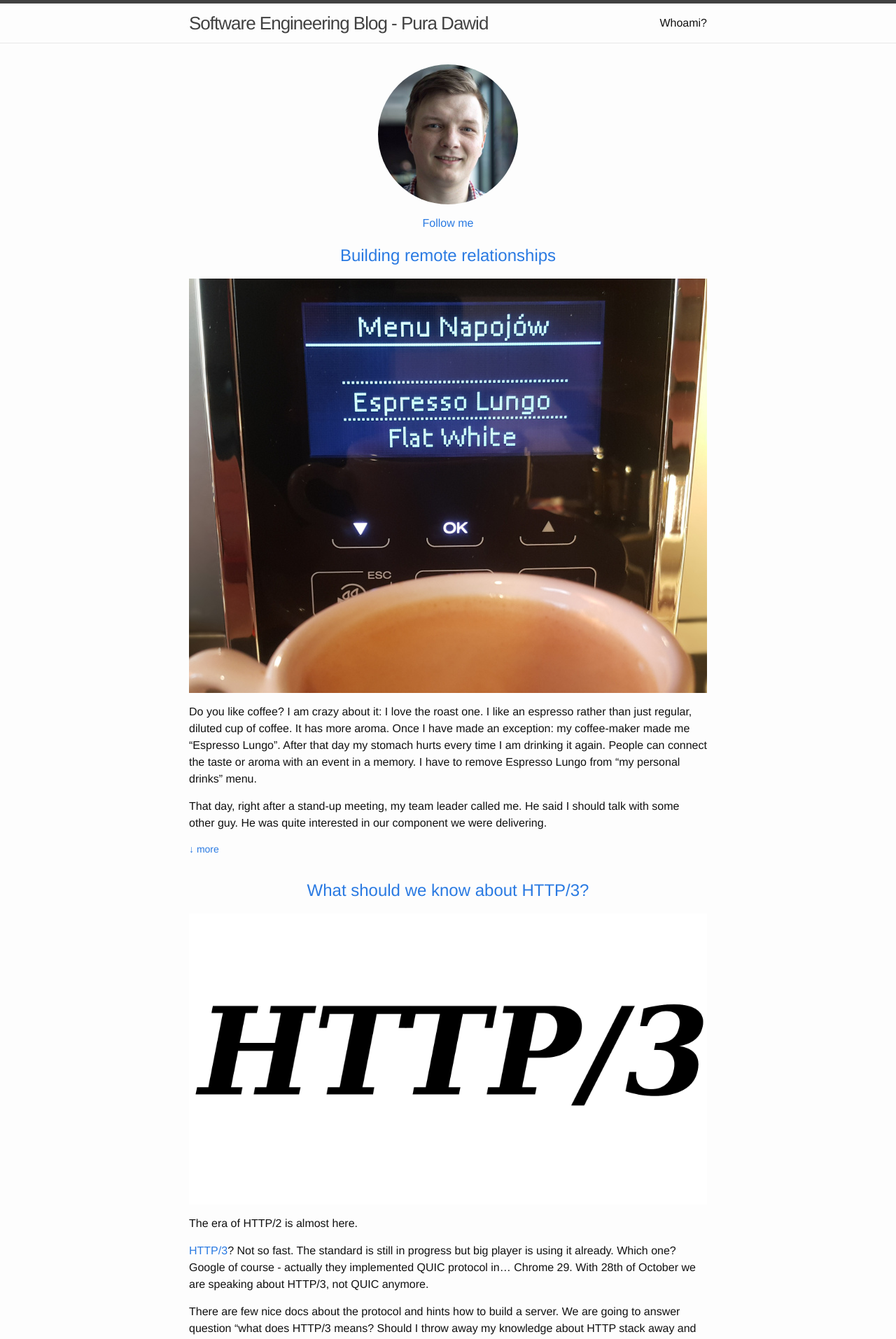
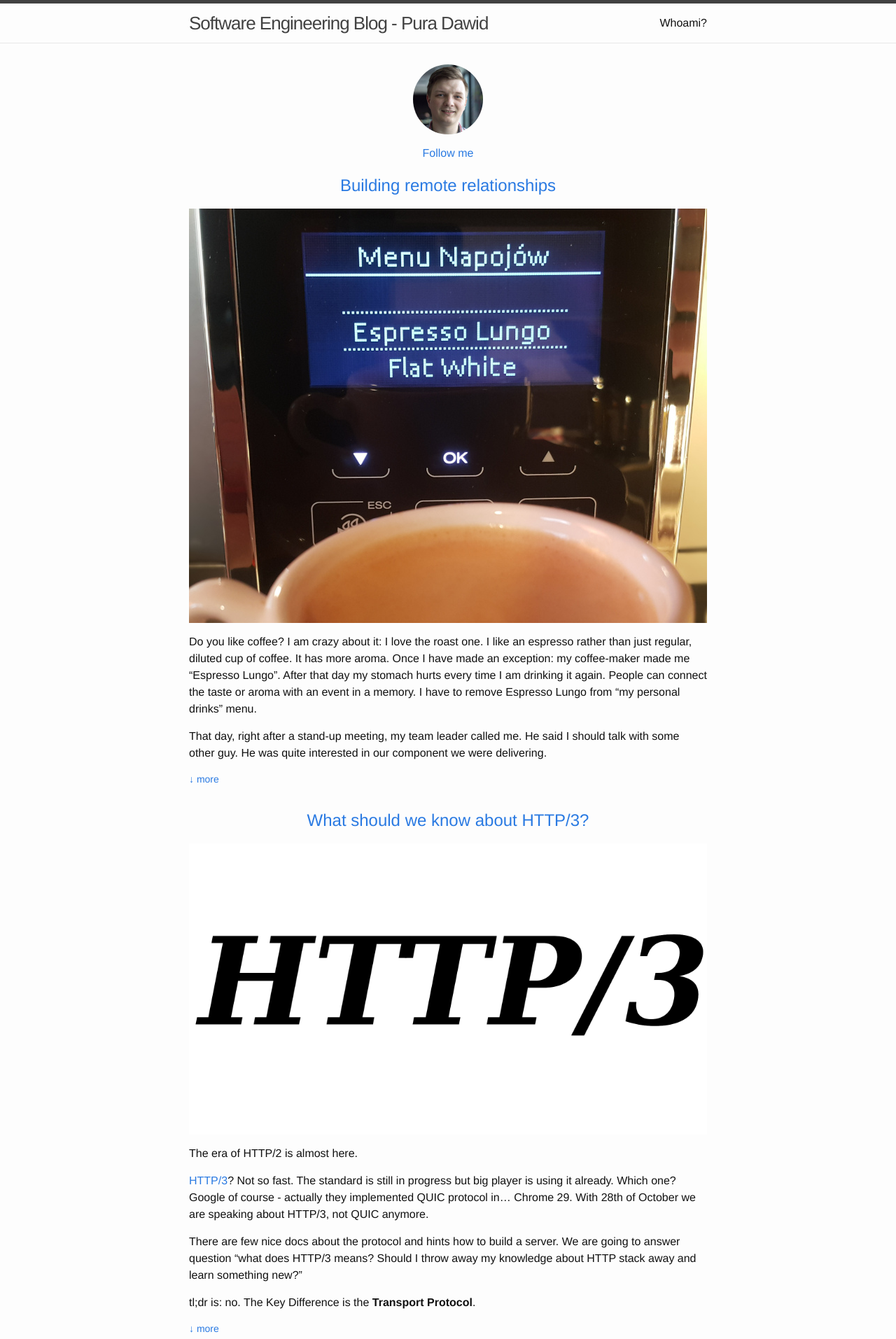
Before and after one commit to puradawid/puradawid.github.io, a Jekyll site: the page built from index.html, in a window 1280 px wide. Shown: the top 1913 px of the page at 70% size. Built offline with Jekyll 4.4.1, drawn with Linux system fonts in a browser that asks for light colours; comment, search, counter and statistics services are not loaded.

Commit message:
Make my photo on homepage smaller a little

```diff
--- a/_sass/_my_overrides.scss
+++ b/_sass/_my_overrides.scss
@@ -60,6 +60,10 @@
   border-radius: 50%;
 }
 
+.home .rounded img {
+  max-height: 100px;
+}
+
 .annoucement {
   background-color: lightgray;
   padding: 10px;
```
